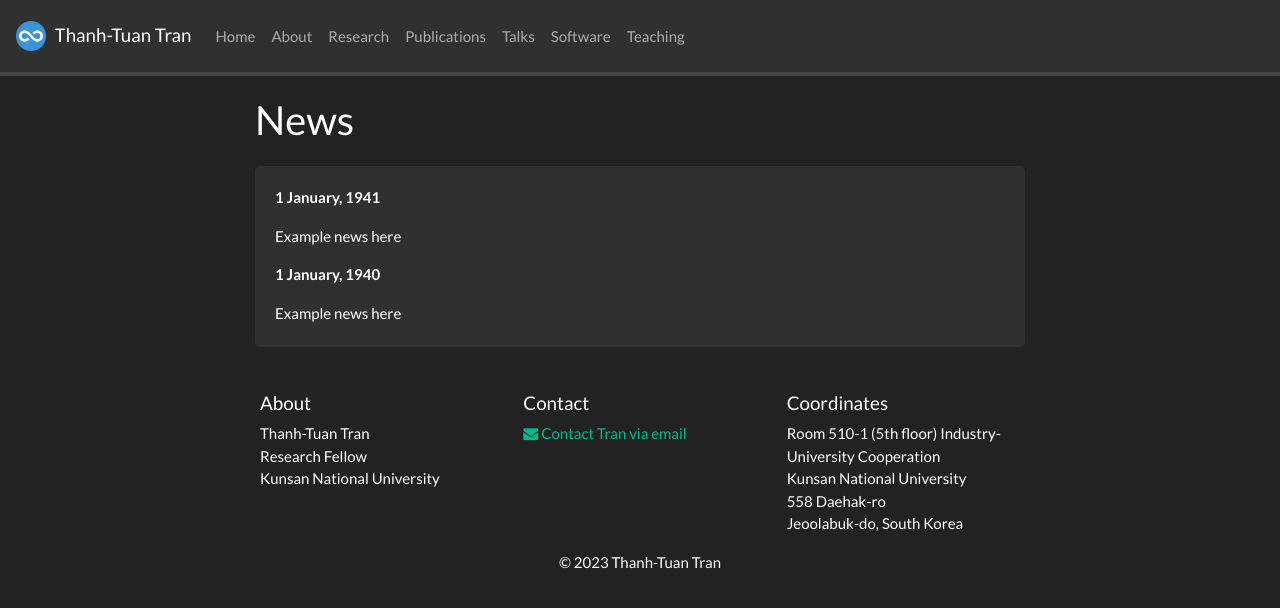
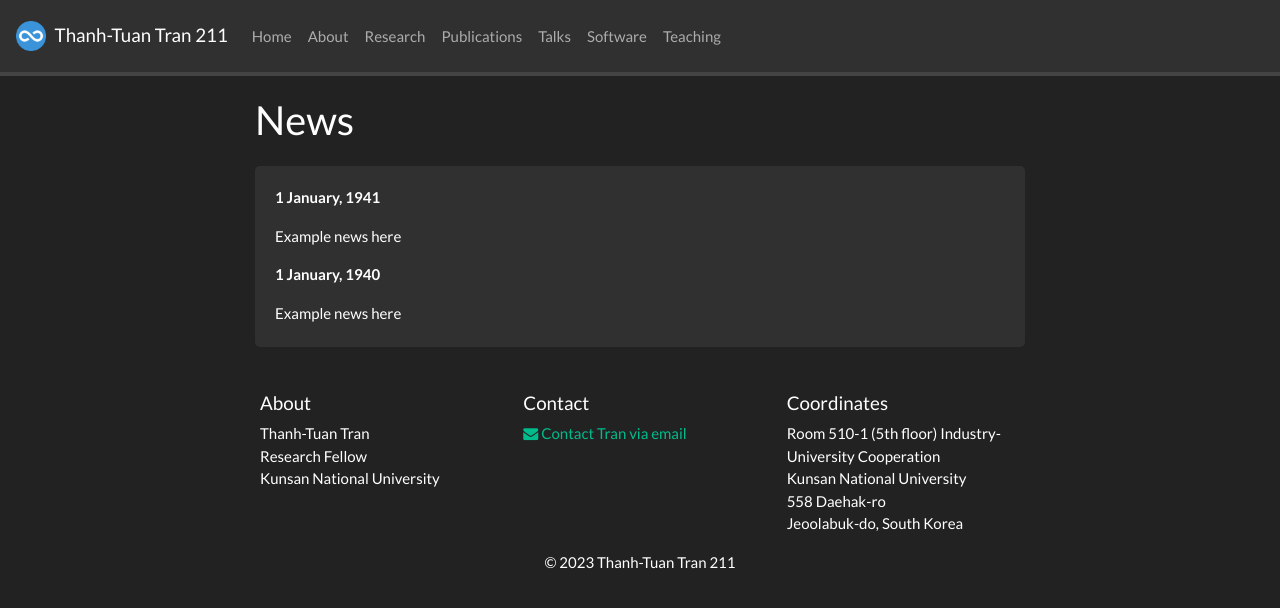
Before and after one commit to 3tbk/3tbk, a Jekyll site: the page built from _pages/allnews.md, in a window 1280 px wide. Shown: the top 608 px of the page. Built offline with Jekyll 4.4.1, drawn with Linux system fonts in a browser that asks for light colours; nearby versions of some CDN libraries; a style sheet for code colours, icons or effects is not loaded.

Commit message:
Update _config.yml

```diff
--- a/_config.yml
+++ b/_config.yml
@@ -1,5 +1,5 @@
 # Site settings
-title: Thanh-Tuan Tran
+title: Thanh-Tuan Tran 211
 email: tranthanhtuan@kunsan.ac.kr
 description: Academic webpage of Dr. Thanh-Tuan Tran
 baseurl: ""
```
